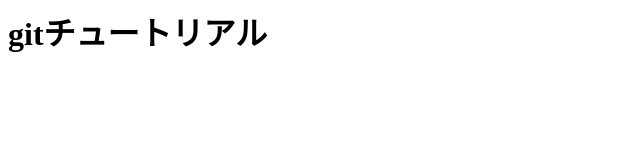
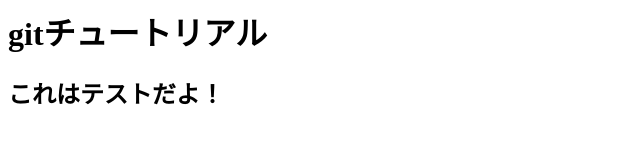
Before and after one commit to saijo-108/intro_git, a plain HTML site: page index.html in a window 1280 px wide. Shown: the whole page, without its empty margins (0-640 px from the left). Drawn offline with Linux system fonts and the light colour scheme.

Commit message:
git diffの練習
理解を深めるため

```diff
--- a/index.html
+++ b/index.html
@@ -1 +1,2 @@
 <h1>gitチュートリアル</h1>
+<h2>これはテストだよ！</h2>
```
